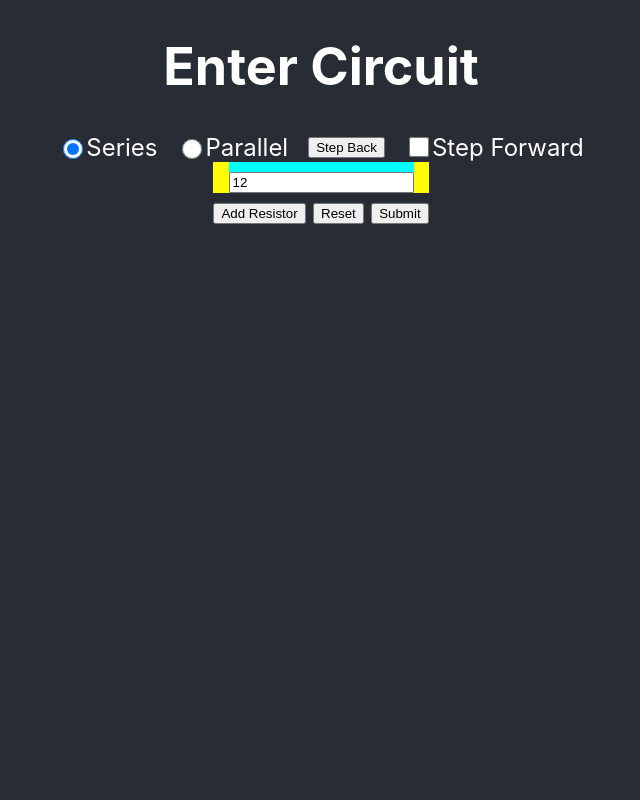
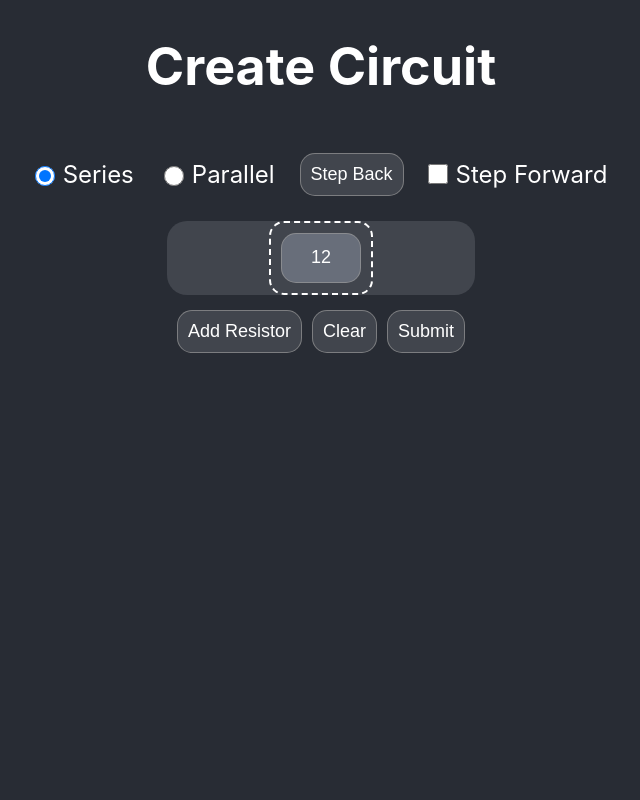
Before and after one commit to mpatankar6/Circuit-Creator, a Flask app: page / in a window 1280 px wide. Shown: the whole page, without its empty margins (319-959 px from the left). Run offline with Flask 3, Linux system fonts and the light colour scheme.

Commit message:
Finish styling

```diff
--- a/static/main.css
+++ b/static/main.css
@@ -1,3 +1,10 @@
+:root {
+  --dark-gray: rgb(40, 44, 52);
+  --medium-gray: rgb(65, 69, 77);
+  --light-gray: rgb(104, 110, 122);
+  --border-gray: rgba(156, 156, 156, 0.65);
+}
+
 body {
   margin: 0;
   font-family: -apple-system, BlinkMacSystemFont, "Segoe UI", "Roboto", "Oxygen",
@@ -5,13 +12,20 @@ body {
     sans-serif;
   -webkit-font-smoothing: antialiased;
   -moz-osx-font-smoothing: grayscale;
+  background-color: var(--dark-gray);
+  min-height: 100vh;
+  display: flex;
+  flex-direction: column;
+  align-items: center;
+  font-size: calc(10px + 2vmin);
+  color: white;
 }
 
 table,
 th,
 td {
   border: 1px solid;
-  border-color: rgb(136, 136, 136);
+  border-color: var(--border-gray);
 }
 
 table {
@@ -28,56 +42,107 @@ td {
 
 ul[data-is-head="true"],
 li[data-is-head="true"] {
-  background-color: aqua;
-  border-width: 10px;
+  border: 2px dashed white;
+  border-radius: 15px;
 }
 
 ul {
   list-style-type: none;
   margin: 0;
   padding: 0;
+  display: flex;
+  flex-direction: column;
 }
 
-.App {
-  background-color: #282c34;
-  min-height: 100vh;
+label {
+  margin: 5px;
+  font-size: x-large;
+  font-weight: 400;
+}
+
+input[type="radio"],
+input[type="checkbox"] {
+  height: 20px;
+  width: 20px;
+  cursor: pointer;
+}
+
+input[type="number"] {
+  margin: 10px;
+  padding: 5px;
+  width: 80px;
+  height: 50px;
+  background-color: var(--light-gray);
+  color: white;
+  font-size: large;
+  text-align: center;
+  border: 1px solid var(--border-gray);
+  border-radius: 15px;
+}
+
+input[type="button"],
+input[type="reset"],
+input[type="submit"] {
+  padding: 10px;
+  align-items: center;
+  background-color: var(--medium-gray);
+  color: white;
+  font-size: large;
+  font-weight: 400;
+  border: 1px solid var(--border-gray);
+  border-radius: 15px;
+  cursor: pointer;
+}
+
+.control {
   display: flex;
-  flex-direction: column;
   align-items: center;
-  font-size: calc(10px + 2vmin);
+}
+
+.parallel-wrapper {
+  display: flex;
+  flex-direction: row;
+}
+
+.parallel-wrapper > input {
+  border: 3px solid green;
+}
+
+::placeholder {
   color: white;
+  opacity: 0.3;
+}
+
+::-webkit-inner-spin-button,
+::-webkit-outer-spin-button {
+  -webkit-appearance: none;
 }
 
 #controls {
   width: 100vw;
-  /* background-color: aquamarine; */
+  margin: 20px;
   display: flex;
   align-items: center;
   justify-content: center;
   column-gap: 20px;
 }
 
-.control {
+#resistors {
+  background-color: var(--medium-gray);
   display: flex;
   align-items: center;
-  /* background-color: aqua; */
+  justify-content: center;
+  border-radius: 20px;
+  margin: 5px;
 }
 
-#resistors {
-  background-color: yellow;
+#form-controls {
+  margin: 5px;
+  padding: 10px;
   display: flex;
-  justify-content: center;
-  align-items: center;
+  column-gap: 10px;
 }
 
-input[type="radio"],
-input[type="checkbox"] {
-  height: 20px;
-  width: 20px;
+#export-json-btn {
+  margin-bottom: 25px;
 }
-
-label {
-  font-size: x-large;
-  font-weight: 400;
-  /* line-height: 30px; */
-}
--- a/static/script.js
+++ b/static/script.js
@@ -1,8 +1,5 @@
-const form = document.querySelector("form");
 const outerList = document.querySelector("ul");
-const addResistorBtn = document.getElementById("add-resistor-btn");
 const stepFwdChbx = document.getElementById("step-fwd-chbx");
-const stepBackBtn = document.getElementById("step-back-btn");
 
 let project = {};
 let head = undefined;
@@ -18,6 +15,7 @@ moveHead(outerList);
 const createResistor = () => {
   const inputField = document.createElement("input");
   inputField.type = "number";
+  inputField.required = true;
   inputField.placeholder = `R${count}`;
   inputField.dataset.name = `R${count++}`;
   return inputField;
@@ -42,10 +40,12 @@ const addResistor = () => {
   } else if (type === "parallel") {
     if (stepFwdChbx.checked) {
       if (head.tagName !== "UL") {
-        alert("dawg what are u tryna do");
+        alert("Can't Step Further");
+        stepFwdChbx.checked = false;
         return;
       }
       const wrapper = document.createElement("li");
+      wrapper.className = "parallel-wrapper";
       wrapper.dataset.type = type;
       head.appendChild(wrapper);
       moveHead(wrapper);
@@ -62,7 +62,8 @@ const addResistor = () => {
 };
 
 const stepBack = () => {
-  if (head.parentElement.tagName !== "FORM") moveHead(head.parentElement);
+  const headTag = head.parentElement.tagName;
+  if (headTag !== "FORM" && headTag !== "DIV") moveHead(head.parentElement);
   console.log("HEAD ", head);
 };
 
@@ -80,8 +81,7 @@ const submit = (e) => {
     body: JSON.stringify(project),
   })
     .then((response) => response.text())
-    .then((html) => (document.querySelector("html").innerHTML = html))
-    .catch((e) => console.error("HTTP ERROR: " + e));
+    .then((html) => (document.querySelector("html").innerHTML = html));
 };
 
 const encode = (componentList) => {
@@ -133,6 +133,6 @@ const addParallelData = (component) => {
   };
 };
 
-form.onsubmit = submit;
-addResistorBtn.onclick = addResistor;
-stepBackBtn.onclick = stepBack;
+document.querySelector("form").onsubmit = submit;
+document.getElementById("add-resistor-btn").onclick = addResistor;
+document.getElementById("step-back-btn").onclick = stepBack;
--- a/templates/index.jinja
+++ b/templates/index.jinja
@@ -7,8 +7,8 @@
     />
     <script defer src="{{ url_for('static', filename='script.js') }}"></script>
   </head>
-  <body class="App">
-    <h1>Enter Circuit</h1>
+  <body>
+    <h1>Create Circuit</h1>
     <div id="controls">
       <div class="control">
         <input type="radio" name="mode-selector" id="series" checked />
@@ -39,9 +39,11 @@
           </li>
         </ul>
       </div>
-      <input type="button" value="Add Resistor" id="add-resistor-btn" />
-      <input type="reset" value="Reset" />
-      <input type="submit" value="Submit" />
+      <div id="form-controls">
+        <input type="button" value="Add Resistor" id="add-resistor-btn" />
+        <input type="reset" value="Clear" />
+        <input type="submit" value="Submit" />
+      </div>
     </form>
   </body>
 </html>
--- a/templates/test.jinja
+++ b/templates/test.jinja
@@ -41,7 +41,7 @@
       </tr>
       {% endfor %}
     </table>
-    <input type="button" value="Export to JSON" />
+    <input id="export-json-btn" type="button" value="Export to JSON" />
     <div class="json-container"></div>
   </body>
 </html>
```
Also changed, not shown: README.md.
